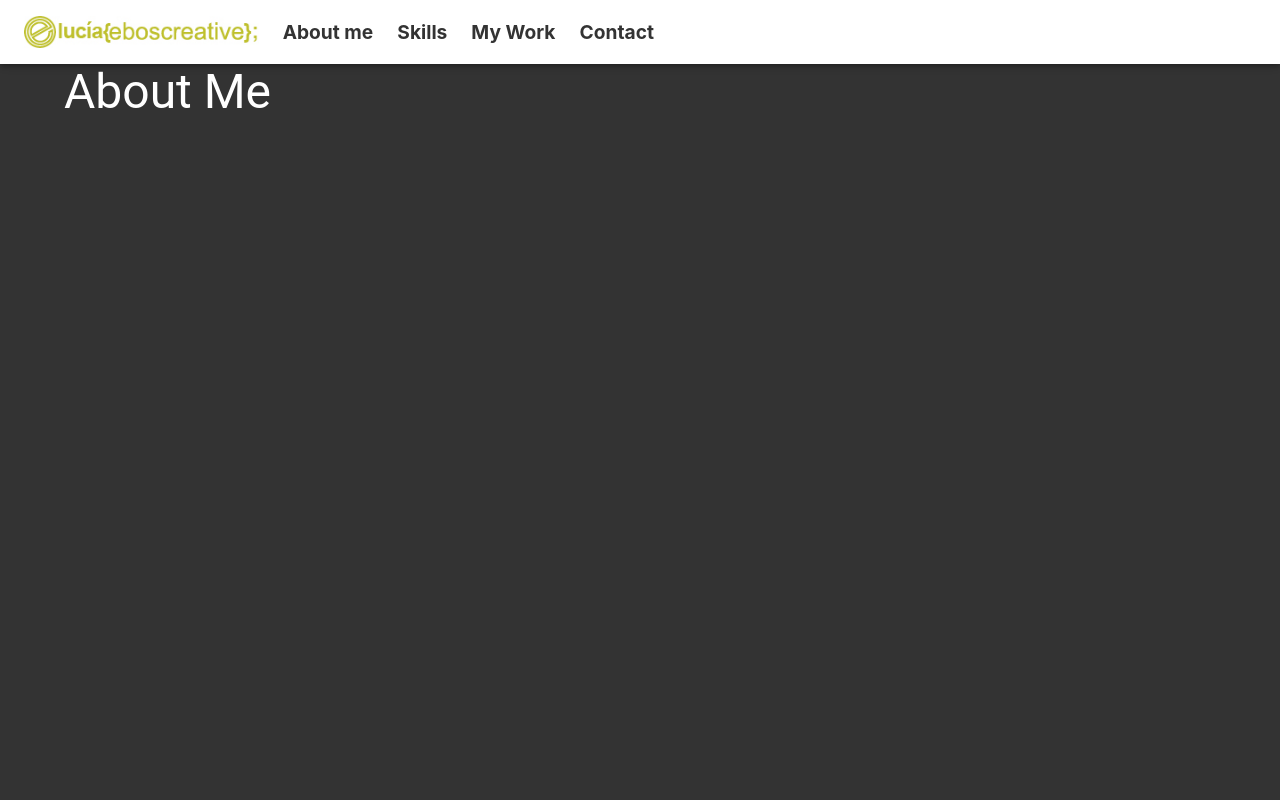
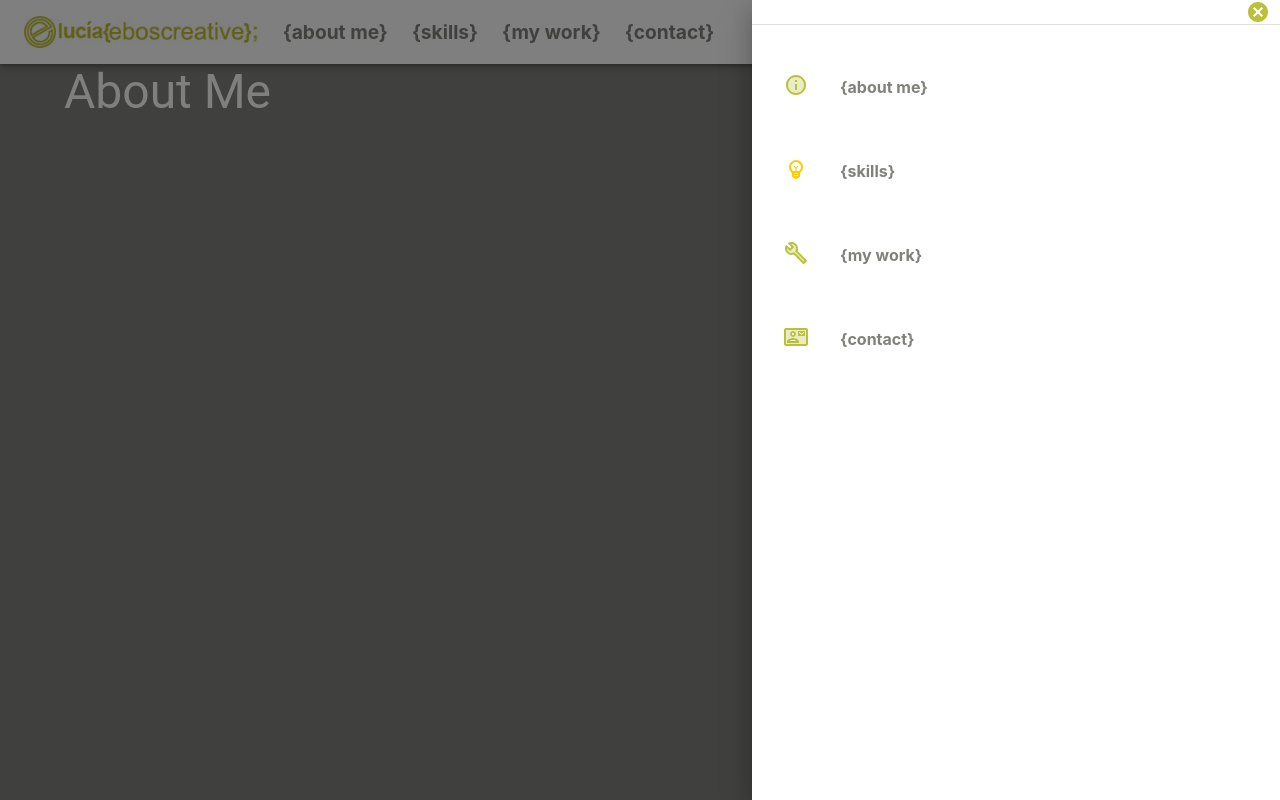
Before and after one commit to luciaenriquezbos/portfolio, a React (Create React App) app: page / in a window 1280 px wide. Shown: the top 800 px of the page. Built offline with nearby package versions, Linux system fonts and the light colour scheme.

Commit message:
add size menu

```diff
--- a/src/components/About.js
+++ b/src/components/About.js
@@ -16,7 +16,7 @@ const useStyles = makeStyles((theme) => ({
     minHeight: "100vh",
   },
   sectiondark: {
-    background: "#333",
+    background: "#80807c",
     color: "#fff",
   },
   sectioncontent: {
--- a/src/components/Navbar.js
+++ b/src/components/Navbar.js
@@ -4,6 +4,10 @@ import {
   makeStyles,
   Toolbar,
   IconButton,
+  Drawer,
+  Divider,
+  ListItem,
+  ListItemIcon,
 } from "@material-ui/core";
 import React from "react";
 import logo from "../Images/logo.jpg";
@@ -13,33 +17,37 @@ import EmojiObjectsTwoToneIcons from "@material-ui/icons/EmojiObjectsTwoTone";
 import BuildTwoToneIcons from "@material-ui/icons/BuildTwoTone";
 import ContactMailTwoToneIcons from "@material-ui/icons/ContactMailTwoTone";
 import MenuIcon from "@material-ui/icons/Menu";
+import CancelIcon from "@material-ui/icons/Cancel";
+import { useState } from "react";
+
+const Navbar = () => {
+  const classes = useStyles();
+  const [open, setOpen] = useState(true);
 
   const links = [
     {
       id: "about",
-    text: "About me",
-    icon: <InfoTwoToneIcon />,
+      text: "{about me}",
+      icon: <InfoTwoToneIcon className={classes.ligth2} />,
     },
     {
       id: "skills",
-    text: "Skills",
-    icon: <EmojiObjectsTwoToneIcons />,
+      text: "{skills}",
+      icon: <EmojiObjectsTwoToneIcons className={classes.ligth} />,
     },
     {
       id: "work",
-    text: "My Work",
-    icon: <BuildTwoToneIcons />,
+      text: "{my work}",
+      icon: <BuildTwoToneIcons className={classes.ligth2} />,
     },
     {
       id: "contact",
-    text: "Contact",
-    icon: <ContactMailTwoToneIcons />,
+      text: "{contact}",
+      icon: <ContactMailTwoToneIcons className={classes.ligth2} />,
     },
   ];
-
-const Navbar = () => {
-  const classes = useStyles();
   return (
+    <>
       <AppBar position="sticky" className={classes.root}>
         <Toolbar className={classes.toolbar}>
           <img src={logo} className={classes.logo} alt="Logo" />
@@ -57,11 +65,39 @@ const Navbar = () => {
               </Link>
             ))}
           </List>
-        <IconButton edge="end" className={classes.menubutton}>
-          <MenuIcon fontSize="large" />
+          <IconButton
+            edge="end"
+            className={classes.menubutton}
+            onClick={() => setOpen(!open)}>
+            <MenuIcon />
           </IconButton>
         </Toolbar>
       </AppBar>
+      <Drawer anchor="right" open={open} onClose={() => setOpen(false)}>
+        <IconButton onClick={() => setOpen(false)}>
+          <CancelIcon className={classes.cancelicon} />
+        </IconButton>
+        <Divider />
+        {links.map(({ id, text, icon }, index) => (
+          <Link
+            className={classes.sidebar}
+            key={index}
+            to={id}
+            spy={true}
+            smooth={true}
+            duration={500}
+            offset={-70}
+            activeClass="active">
+            <ListItem>
+              <span>
+                <ListItemIcon>{icon}</ListItemIcon>
+              </span>
+              {text}
+            </ListItem>
+          </Link>
+        ))}
+      </Drawer>
+    </>
   );
 };
 
@@ -79,6 +115,7 @@ const useStyles = makeStyles((theme) => ({
     alignItems: "center",
   },
   logo: {
+    [theme.breakpoints.down("sm")]: { height: "1.2rem" },
     height: "2rem",
     objectFit: "contain",
     "&:hover": {
@@ -89,7 +126,7 @@ const useStyles = makeStyles((theme) => ({
     [theme.breakpoints.down("sm")]: { display: "none" },
 
     "& a": {
-      color: "#333",
+      color: "#80807c",
       fontSize: "1.2rem",
       fontWeight: "bold",
       marginLeft: theme.spacing(3),
@@ -100,10 +137,38 @@ const useStyles = makeStyles((theme) => ({
       borderBottom: "3px solid #bac03c",
     },
   },
+  ligth: {
+    color: "#ffcc00",
+  },
+  ligth2: {
+    color: "#bac03c",
+  },
   menubutton: {
     display: "none",
+    [theme.breakpoints.down("sm")]: { display: "block" },
     backgroundColor: "white",
-    [theme.breakpoints.down("sm")]: { display: "block" },
+    color: "#bac03c",
+    position: "absolute",
+    top: 0,
+    right: 10,
+  },
+  cancelicon: {
+    color: "#bac03c",
+    position: "absolute",
+    top: 0,
+    right: 10,
+  },
+
+  sidebar: {
+    margin: theme.spacing(5, 0, 0, 2),
+    width: "40vw",
+    color: "#80807c",
+    fontWeight: "bold",
+
+    "& :hover": {
+      color: "#bac03c",
+      cursor: "pointer",
+    },
   },
 }));
 
```
Lines whose indentation alone changed are shown as unchanged.
